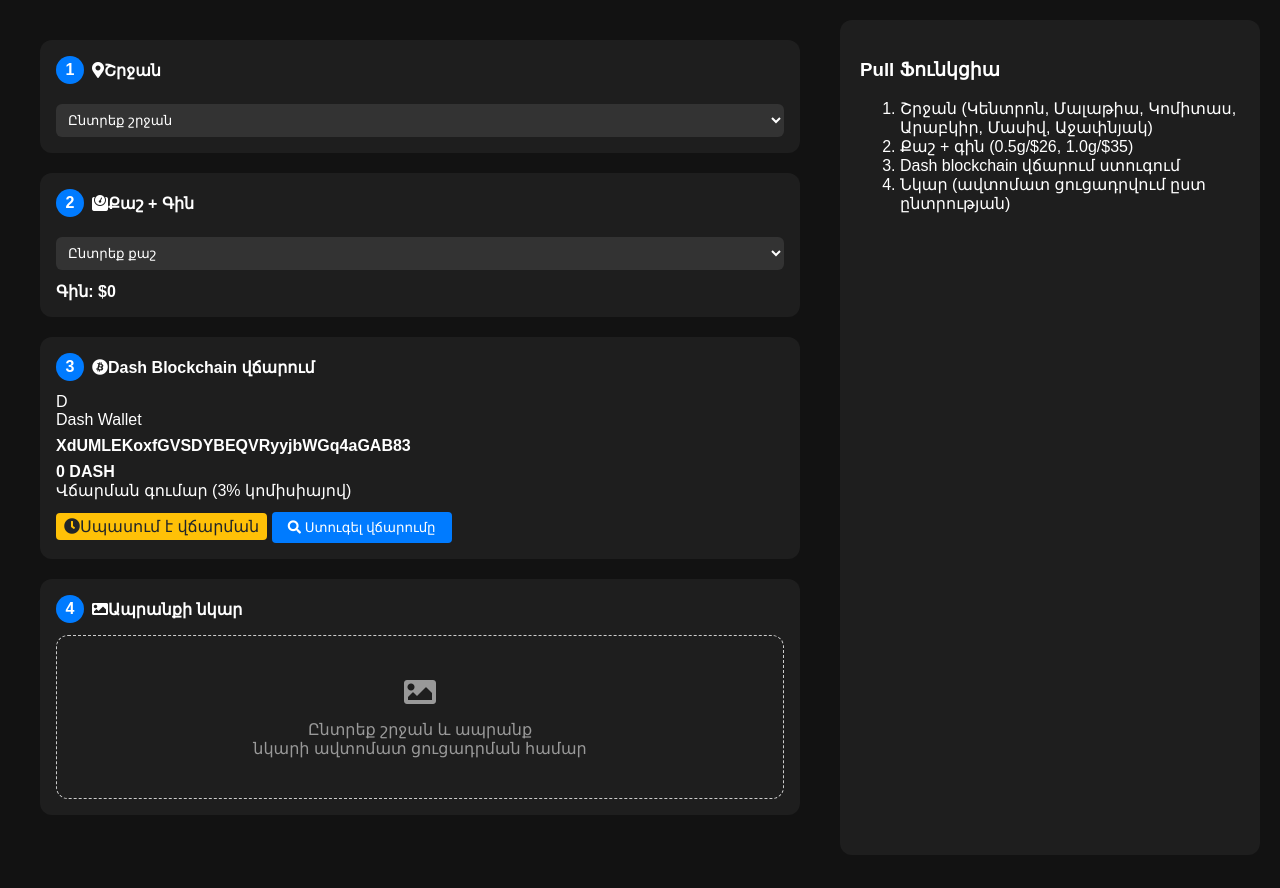
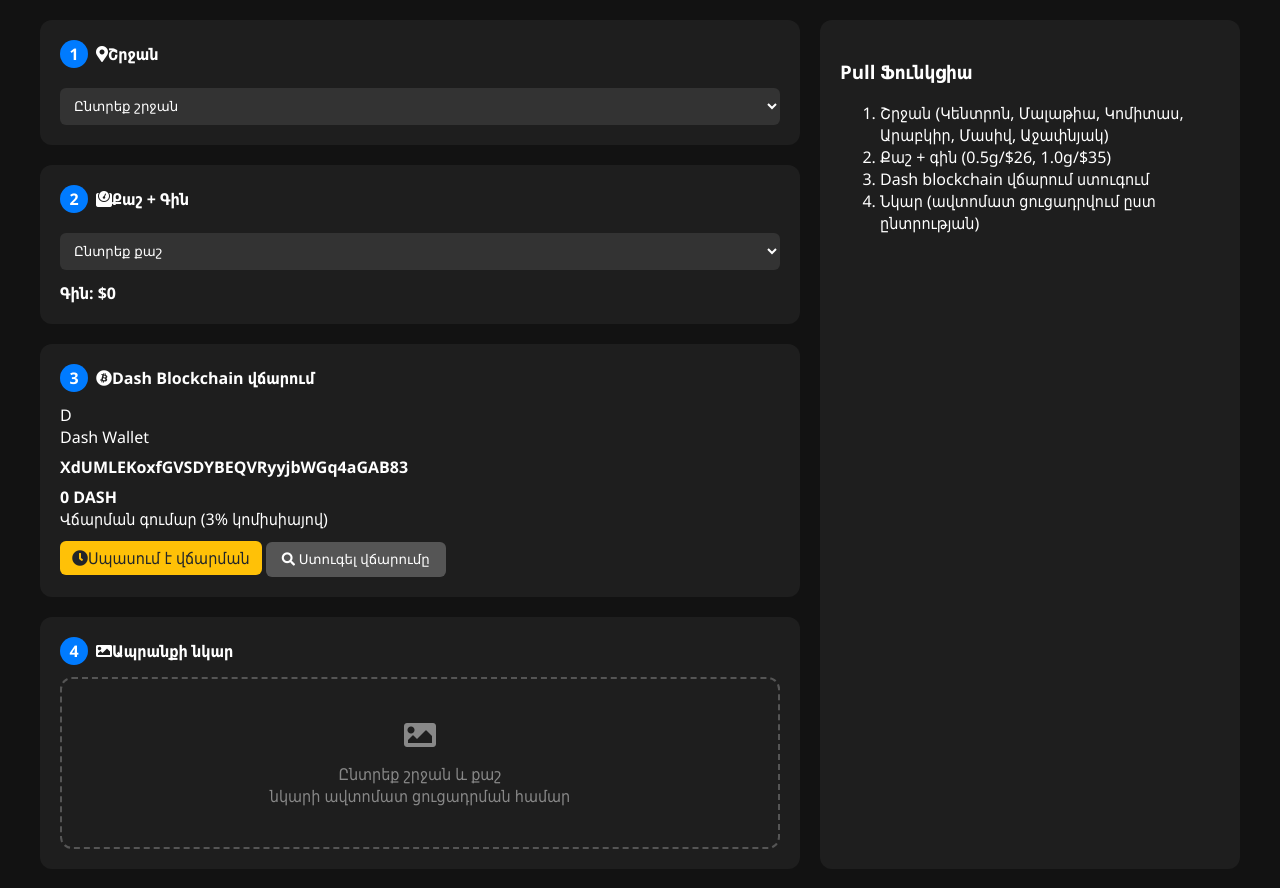
Before and after one commit to israyelvardanyan777-gif/MenuBOt, a plain HTML site: page index.html in a window 1280 px wide. Drawn offline with Linux system fonts and the light colour scheme.

Commit message:
Update index.html

```diff
--- a/index.html
+++ b/index.html
@@ -7,42 +7,48 @@
 <link rel="stylesheet" href="https://cdnjs.cloudflare.com/ajax/libs/font-awesome/5.15.4/css/all.min.css">
 <style>
 body {
-        font-family: Arial, sans-serif;
     margin: 0;
+    font-family: 'Segoe UI', Tahoma, Geneva, Verdana, sans-serif;
     background-color: #121212;
     color: #ffffff;
 }
-    .container { display: flex; gap: 20px; padding: 20px; }
-    .left, .right { padding: 20px; border-radius: 12px; }
-    .left { flex: 2; }
-    .right { flex: 1; background-color: #1e1e1e; }
-    .section { background-color: #1e1e1e; border-radius: 12px; padding: 16px; margin-bottom: 20px; }
-    .section-title { font-weight: bold; display: flex; align-items: center; margin-bottom: 12px; }
-    .section-number { background-color: #007bff; color: white; border-radius: 50%; width: 28px; height: 28px; display: flex; align-items: center; justify-content: center; margin-right: 8px; }
-    .dash-wallet, #productImageContainer { margin-top: 12px; }
-    .wallet-address, .payment-amount { margin-top: 8px; font-weight: bold; }
-    .status-indicator { margin-top: 8px; padding: 4px 8px; border-radius: 4px; display: inline-flex; align-items: center; }
-    .status-pending { background-color: #ffc107; color: #212529; }
-    .status-paid { background-color: #28a745; color: #ffffff; }
-    .status-failed { background-color: #dc3545; color: #ffffff; }
-    .verify-btn { margin-top: 12px; padding: 8px 16px; border: none; border-radius: 4px; cursor: pointer; background: #007bff; color: white; }
-    .image-placeholder { border: 1px dashed #ccc; border-radius: 12px; padding: 40px; text-align: center; color: #999; }
-    img { border-radius: 12px; max-width: 100%; }
-    select { width: 100%; padding: 8px; border-radius: 6px; border: none; margin-top: 8px; background: #333; color: #fff; }
-    .price-display { margin-top: 12px; font-weight: bold; }
+.container {
+    display: flex;
+    flex-direction: column;
+    max-width: 1200px;
+    margin: auto;
+    padding: 20px;
+    gap: 20px;
+}
+@media(min-width:900px){.container{flex-direction:row;}}
+.left{flex:2; display:flex; flex-direction:column; gap:20px;}
+.right{flex:1; background-color:#1e1e1e; border-radius:12px; padding:20px;}
+.section{background-color:#1e1e1e; border-radius:12px; padding:20px; transition: all 0.3s;}
+.section:hover{box-shadow:0 0 15px rgba(0,123,255,0.5);}
+.section-title{display:flex; align-items:center; margin-bottom:12px; font-weight:bold;}
+.section-number{background-color:#007bff; color:white; width:28px; height:28px; display:flex; align-items:center; justify-content:center; border-radius:50%; margin-right:8px;}
+select{width:100%; padding:10px; border-radius:6px; border:none; background:#333; color:#fff; margin-top:8px; transition:0.3s;}
+select:hover{background:#444;}
+.verify-btn{margin-top:12px; padding:10px 16px; border:none; border-radius:6px; cursor:pointer; background:#007bff; color:#fff; transition:0.3s;}
+.verify-btn:disabled{background:#555; cursor:not-allowed;}
+.image-placeholder{border:2px dashed #555; border-radius:12px; padding:40px; text-align:center; color:#888; transition:0.3s;}
+.image-placeholder i{font-size:32px; margin-bottom:12px; display:block;}
+img{border-radius:12px; max-width:100%; transition:0.3s;}
+.wallet-address, .payment-amount{margin-top:8px; font-weight:bold;}
+.status-indicator{margin-top:8px;padding:6px 12px;border-radius:6px; display:inline-flex; align-items:center;}
+.status-pending{background:#ffc107; color:#212529;}
+.status-paid{background:#28a745; color:#fff;}
+.status-failed{background:#dc3545; color:#fff;}
+.price-display{margin-top:12px; font-weight:bold;}
 </style>
 </head>
 <body>
 
 <div class="container">
     <div class="left">
-        <!-- Step 1: Շրջան -->
+        <!-- Շրջան -->
         <div class="section">
-            <div class="section-title">
-                <div class="section-number">1</div>
-                <i class="fas fa-map-marker-alt"></i>
-                Շրջան
-            </div>
+            <div class="section-title"><div class="section-number">1</div><i class="fas fa-map-marker-alt"></i> Շրջան</div>
             <select id="districtSelect" onchange="updatePrice()">
                 <option value="">Ընտրեք շրջան</option>
                 <option value="Կենտրոն">Կենտրոն</option>
@@ -54,13 +60,9 @@
             </select>
         </div>
 
-        <!-- Step 2: Քաշ + Գին -->
+        <!-- Քաշ + Գին -->
         <div class="section">
-            <div class="section-title">
-                <div class="section-number">2</div>
-                <i class="fas fa-weight"></i>
-                Քաշ + Գին
-            </div>
+            <div class="section-title"><div class="section-number">2</div><i class="fas fa-weight"></i> Քաշ + Գին</div>
             <select id="weightSelect" onchange="updatePrice()">
                 <option value="">Ընտրեք քաշ</option>
                 <option value="0.5G">0.5g / $26</option>
@@ -69,52 +71,33 @@
             <div class="price-display" id="priceDisplay">Գին: $0</div>
         </div>
 
-        <!-- Step 3: Dash blockchain վճարում -->
+        <!-- Dash Blockchain -->
         <div class="section">
-            <div class="section-title">
-                <div class="section-number">3</div>
-                <i class="fab fa-bitcoin"></i>
-                Dash Blockchain վճարում
-            </div>
+            <div class="section-title"><div class="section-number">3</div><i class="fab fa-bitcoin"></i> Dash Blockchain վճարում</div>
             <div class="dash-wallet">
-                <div class="wallet-header">
-                    <div class="wallet-icon">D</div>
-                    <div class="wallet-title">Dash Wallet</div>
-                </div>
+                <div class="wallet-header"><div class="wallet-icon">D</div><div class="wallet-title">Dash Wallet</div></div>
                 <div class="wallet-address" id="walletAddress">XdUMLEKoxfGVSDYBEQVRyyjbWGq4aGAB83</div>
                 <div class="payment-amount" id="paymentAmount">0 DASH</div>
                 <div class="payment-label">Վճարման գումար (3% կոմիսիայով)</div>
-                <div class="status-indicator status-pending" id="paymentStatus">
-                    <i class="fas fa-clock"></i>
-                    Սպասում է վճարման
-                </div>
-                <button class="verify-btn" onclick="verifyPayment()" id="verifyBtn" disabled>
-                    <i class="fas fa-search"></i>
-                    Ստուգել վճարումը
-                </button>
+                <div class="status-indicator status-pending" id="paymentStatus"><i class="fas fa-clock"></i> Սպասում է վճարման</div>
+                <button class="verify-btn" onclick="verifyPayment()" id="verifyBtn" disabled><i class="fas fa-search"></i> Ստուգել վճարումը</button>
             </div>
         </div>
 
-        <!-- Step 4: Նկար -->
+        <!-- Նկար -->
         <div class="section">
-            <div class="section-title">
-                <div class="section-number">4</div>
-                <i class="fas fa-image"></i>
-                Ապրանքի նկար
-            </div>
+            <div class="section-title"><div class="section-number">4</div><i class="fas fa-image"></i> Ապրանքի նկար</div>
             <div id="productImageContainer">
                 <div class="image-placeholder">
                     <div class="placeholder-text">
-                        <i class="fas fa-image" style="font-size: 32px; margin-bottom: 12px; display: block;"></i>
-                        Ընտրեք շրջան և ապրանք<br>
-                        նկարի ավտոմատ ցուցադրման համար
+                        <i class="fas fa-image"></i>
+                        Ընտրեք շրջան և քաշ<br>նկարի ավտոմատ ցուցադրման համար
                     </div>
                 </div>
             </div>
         </div>
     </div>
 
-    <!-- Right panel: գին/տեքստ -->
     <div class="right">
         <h3>Pull Ֆունկցիա</h3>
         <ol>
@@ -129,8 +112,8 @@
 <script>
 let selectedDistrict = '';
 let selectedWeight = '';
-let baseAmount = 0; // իրական գումար DASH
-let finalAmount = 0; // 3% կոմիսիայով
+let baseAmount = 0;
+let finalAmount = 0;
 let paymentVerified = false;
 
 const DASH_ADDRESS = "XdUMLEKoxfGVSDYBEQVRyyjbWGq4aGAB83";
@@ -138,76 +121,67 @@ const paymentStatus = document.getElementById("paymentStatus");
 const verifyBtn = document.getElementById("verifyBtn");
 const paymentAmountDisplay = document.getElementById("paymentAmount");
 
-// Նկարների տվյալներ
 const productImages = {
-    "Կենտրոն": {"0.5G":"images/kentron_0_5g.jpg","1.0G":"images/kentron_1g.jpg"},
-    "Մասիվ": {"0.5G":"images/masiv_0_5g.jpg","1.0G":"images/masiv_1g.jpg"},
-    "Մալաթիա": {"0.5G":"images/malatia_0_5g.jpg","1.0G":"images/malatia_1g.jpg"},
-    "Կոմիտաս": {"0.5G":"images/komitas_0_5g.jpg","1.0G":"images/komitas_1g.jpg"},
-    "Արաբկիր": {"0.5G":"images/arabkir_0_5g.jpg","1.0G":"images/arabkir_1g.jpg"},
-    "Աջափնյակ": {"0.5G":"images/ajapnyak_0_5g.jpg","1.0G":"images/ajapnyak_1g.jpg"}
+    "Կենտրոն":{"0.5G":"images/kentron_0_5g.jpg","1.0G":"images/kentron_1g.jpg"},
+    "Մասիվ":{"0.5G":"images/masiv_0_5g.jpg","1.0G":"images/masiv_1g.jpg"},
+    "Մալաթիա":{"0.5G":"images/malatia_0_5g.jpg","1.0G":"images/malatia_1g.jpg"},
+    "Կոմիտաս":{"0.5G":"images/komitas_0_5g.jpg","1.0G":"images/komitas_1g.jpg"},
+    "Արաբկիր":{"0.5G":"images/arabkir_0_5g.jpg","1.0G":"images/arabkir_1g.jpg"},
+    "Աջափնյակ":{"0.5G":"images/ajapnyak_0_5g.jpg","1.0G":"images/ajapnyak_1g.jpg"}
 };
 
-function updatePrice() {
+function updatePrice(){
     const districtSelect = document.getElementById("districtSelect");
     const weightSelect = document.getElementById("weightSelect");
     selectedDistrict = districtSelect.value;
     selectedWeight = weightSelect.value;
 
-    if(selectedWeight === "0.5G") baseAmount = 0.026;
-    else if(selectedWeight === "1.0G") baseAmount = 0.035;
-    else baseAmount = 0;
+    if(selectedWeight==="0.5G") baseAmount=0.026;
+    else if(selectedWeight==="1.0G") baseAmount=0.035;
+    else baseAmount=0;
 
-    // 3% կոմիսիա ավելացնել
-    finalAmount = baseAmount * 1.03;
-    paymentAmountDisplay.innerText = finalAmount.toFixed(6) + " DASH";
+    finalAmount = baseAmount*1.03;
+    paymentAmountDisplay.innerText = finalAmount.toFixed(6)+" DASH";
+    verifyBtn.disabled = finalAmount===0 || selectedDistrict==='';
 
-    verifyBtn.disabled = finalAmount === 0 || selectedDistrict === '';
     displayProductImage();
 }
 
-function displayProductImage() {
-    const container = document.getElementById("productImageContainer");
-    container.innerHTML = '';
-    if(!selectedDistrict || !selectedWeight) {
-        container.innerHTML = `<div class="image-placeholder"><div class="placeholder-text">
-        <i class="fas fa-image" style="font-size: 32px; margin-bottom: 12px; display: block;"></i>
-        Ընտրեք շրջան և ապրանք<br>նկարի ավտոմատ ցուցադրման համար
+function displayProductImage(){
+    const container=document.getElementById("productImageContainer");
+    container.innerHTML='';
+    if(!selectedDistrict || !selectedWeight){
+        container.innerHTML=`<div class="image-placeholder"><div class="placeholder-text">
+        <i class="fas fa-image"></i>Ընտրեք շրջան և քաշ<br>նկարի ավտոմատ ցուցադրման համար
         </div></div>`;
         return;
     }
-    const imageUrl = productImages[selectedDistrict]?.[selectedWeight];
-    if(imageUrl) {
-        const img = document.createElement("img");
-        img.src = imageUrl;
-        img.alt = `${selectedDistrict} - ${selectedWeight}`;
-        container.appendChild(img);
+    const imageUrl=productImages[selectedDistrict]?.[selectedWeight];
+    if(imageUrl){const img=document.createElement("img"); img.src=imageUrl; img.alt=`${selectedDistrict} - ${selectedWeight}`; container.appendChild(img);}
+    else container.innerHTML="<p>Նկար չի գտնվել ընտրված ապրանքի համար</p>";
+}
+
+async function verifyPayment(){
+    paymentStatus.innerHTML='<i class="fas fa-spinner fa-spin"></i> Ստուգվում է…';
+    try{
+        const response=await fetch(`https://chainz.cryptoid.info/dash/api.dws?q=address&a=${DASH_ADDRESS}`);
+        if(!response.ok) throw new Error("API-ին հասանելի չէ");
+        const txs=await response.text();
+        if(txs.includes(finalAmount.toFixed(6).toString())){
+            paymentVerified=true;
+            paymentStatus.className='status-indicator status-paid';
+            paymentStatus.innerHTML='<i class="fas fa-check"></i> Վճարվել է';
         } else {
-        container.innerHTML = "<p>Նկար չի գտնվել ընտրված ապրանքի համար</p>";
+            paymentStatus.className='status-indicator status-failed';
+            paymentStatus.innerHTML='<i class="fas fa-times"></i> Չի վճարվել';
+        }
+    }catch(err){
+        paymentStatus.className='status-indicator status-failed';
+        paymentStatus.innerHTML=`<i class="fas fa-exclamation-triangle"></i> Սխալ՝ ${err.message}`;
     }
 }
 
-async function verifyPayment() {
-    paymentStatus.innerHTML = '<i class="fas fa-spinner fa-spin"></i> Ստուգվում է…';
-    try {
-        const response = await fetch(`https://chainz.cryptoid.info/dash/api.dws?q=address&a=${DASH_ADDRESS}`);
-        if(!response.ok) throw new Error("API-ին հասանելի չէ");
-        const txs = await response.text();
-        if(txs.includes(finalAmount.toFixed(6).toString())) {
-            paymentVerified = true;
-            paymentStatus.className = 'status-indicator status-paid';
-            paymentStatus.innerHTML = '<i class="fas fa-check"></i> Վճարվել է';
-        } else {
-            paymentStatus.className = 'status-indicator status-failed';
-            paymentStatus.innerHTML = '<i class="fas fa-times"></i> Չի վճարվել';
-        }
-    } catch(err) {
-        paymentStatus.className = 'status-indicator status-failed';
-        paymentStatus.innerHTML = `<i class="fas fa-exclamation-triangle"></i> Սխալ՝ ${err.message}`;
-    }
-}
-
-document.addEventListener("DOMContentLoaded", ()=>{ verifyBtn.disabled = true; });
+document.addEventListener("DOMContentLoaded",()=>{verifyBtn.disabled=true;});
 </script>
 
 </body>
```
Lines whose indentation alone changed are shown as unchanged.
